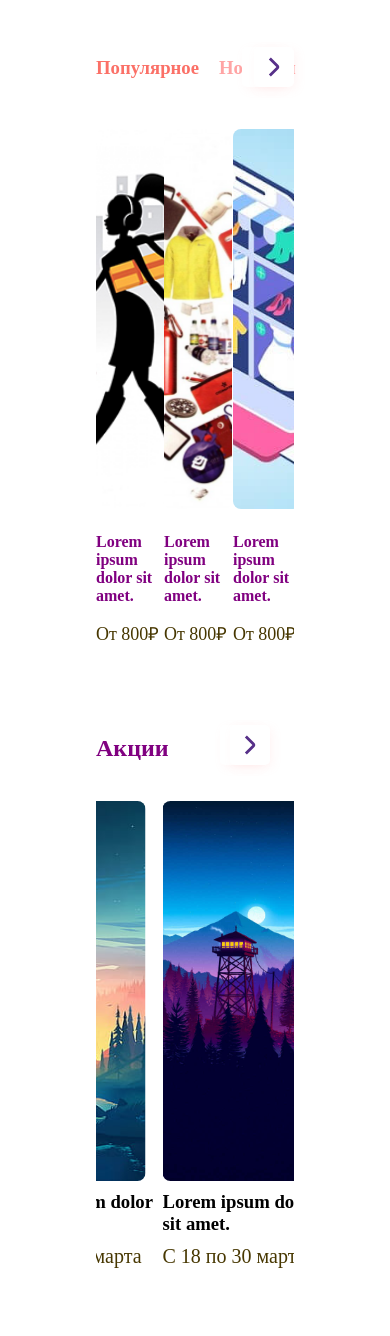
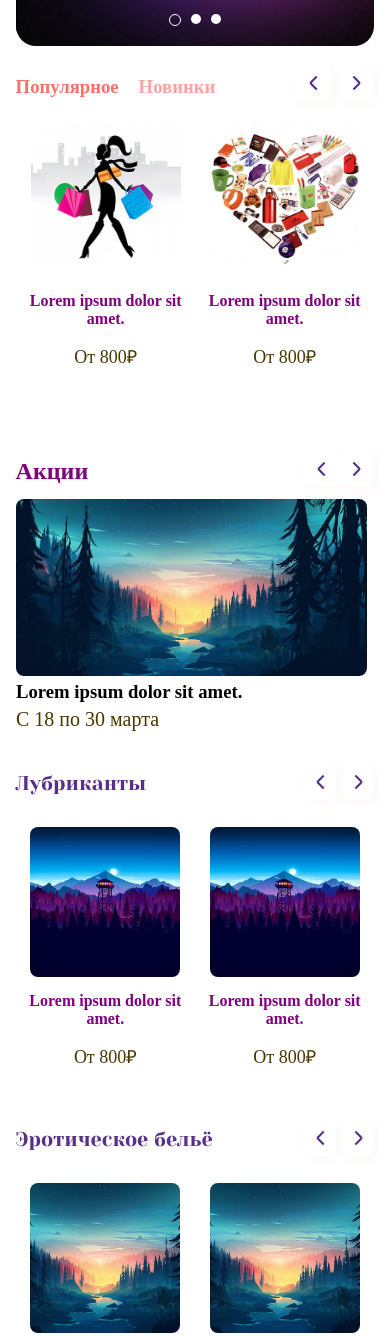
Before and after one commit to Natalia-Orlova/Slider, a plain HTML site: page index.html in a window 390 px wide. Shown: the part 168-1504 px from the top of the page. Drawn offline with Linux system fonts and the light colour scheme; files whose address does not match are found by name.

Commit message:
mobile & tablet

```diff
--- a/assets/itc-slider1.css
+++ b/assets/itc-slider1.css
@@ -118,3 +118,15 @@
   background-color: rgba(255, 255, 255, 0);
   border: 1px solid #fff;
 }
+
+@media screen and (min-width: 320px) and (max-width: 767px) {
+  .itc-slider-btn {
+    width: 35px;
+    height: 35px;
+  }
+  .itc-slider-btn::before {
+    width: 15px;
+    height: 15px;
+  }
+
+}
--- a/assets/style.css
+++ b/assets/style.css
@@ -5,7 +5,7 @@
 }
 
 .container {
-  padding: 50px 96px 25px;
+  padding: 2% 4% 1%;
 }
 
 .center {
@@ -82,7 +82,6 @@
   top: -12%;
 }
 
-
 /* Слайдер 3 АКЦИИ */
 
 .promotion {
@@ -113,7 +112,6 @@
   width: 100vw;
   transform: translateX(-25%);
 }
-
 
 .itc-slider-3 .itc-slider-btn {
   top: -12%;
@@ -154,11 +152,11 @@
   max-width: 34%;
   user-select: none;
 }
-.sliderSideBtns .itc-slider-btn{
+.sliderSideBtns .itc-slider-btn {
   position: unset;
 }
-/*меняем местами слайдер и наименование для нечетных*/
-.products .sliderSideBtns:nth-child(odd) > div:nth-child(1) {
+/*меняем местами слайдер и наименование для четных*/
+.products .sliderSideBtns:nth-child(even) > div:nth-child(1) {
   order: 2;
 }
 .nav {
@@ -185,3 +183,145 @@
   border-radius: 8px;
   margin-bottom: 15px;
 }
+
+
+/*планшетная версия*/
+@media (min-width: 768px) and (max-width: 1024px) {
+  /*популярное / новинки*/
+  .product-item__img {
+    width: 350px;
+    height: 350px;
+  }
+  .itc-slider-2 .itc-slider-item {
+    max-width: 50%;
+  }
+
+  /*акции*/
+  .itc-slider-3 .itc-slider-item {
+    max-width: 100%;
+  }
+  .move-left {
+    transform: translateX(0);
+  }
+  .itc-slider-3 .itc-slider-btn-prev {
+    right: 6%;
+  }
+  .itc-slider-3 .itc-slider-btn-next {
+    right: 0;
+  }
+
+  /*слайдеры продуктов*/
+  .sliderSideBtns {
+    flex-direction: column;
+  }
+  .products .sliderSideBtns:nth-child(even) > div:nth-child(1) {
+    order: 0;
+  }
+  .nav {
+    width: 100%;
+    flex-direction: row;
+    align-items: center;
+  }
+  .nav h3 {
+    font-size: 28px;
+    margin-bottom: 24px;
+  }
+  .slider__item {
+    flex: 0 0 35%;
+    max-width: 35%;
+  }
+  .product__img {
+    width: 200px;
+    height: 200px;
+  }
+}
+
+/*мобильная версия*/
+@media screen and (min-width: 320px) and (max-width: 767px) {
+  /*слайдер 1*/
+  .itc-slider-1 {
+    margin-bottom: 30px;
+  }
+  .itc-slider-1 .itc-slider-indicator {
+    width: 10px;
+    height: 10px;
+  }
+  /*популярное/новинки*/
+  #tabs {
+    margin-bottom: 20px;
+  }
+  .itc-slider-2 .itc-slider-item {
+    max-width: 50%;
+    align-items: center;
+  }
+  .product-item__img {
+    width: 150px;
+    height: 150px;
+  }
+  .itc-slider-2 .itc-slider-btn {
+    top: -14%;
+  }
+  .itc-slider-2 .itc-slider-btn-prev {
+    right: 12%;
+  }
+  .itc-slider-2 .itc-slider-btn-next {
+    right: 0;
+  }
+  /*акции*/
+  .promotion__header {
+    margin-bottom: 4%;
+  }
+  .itc-slider-3 {
+    margin-bottom: 20px;
+  }
+  .itc-slider-3 .itc-slider-item {
+    max-width: 100%;
+    gap: 5px;
+  }
+  .promotion-item__img {
+    width: 90%;
+    height: 70%;
+  }
+  .move-left {
+    transform: translateX(0);
+  }
+  .itc-slider-3 .itc-slider-btn {
+    top: -12%;
+  }
+  .itc-slider-3 .itc-slider-btn-prev {
+    right: 10%;
+  }
+  .itc-slider-3 .itc-slider-btn-next {
+    right: 0;
+  }
+  /*слайдеры продуктов*/
+  .sliderSideBtns {
+    flex-direction: column;
+  }
+  .products .sliderSideBtns:nth-child(even) > div:nth-child(1) {
+    order: 0;
+  }
+  .nav {
+    width: 100%;
+    flex-direction: row;
+    align-items: center;
+  }
+  .nav h3 {
+    font-size: 20px;
+    margin-bottom: 32px;
+  }
+  .slider__item {
+    flex: 0 0 50%;
+    max-width: 50%;
+    display: flex;
+    flex-direction: column;
+    align-items: center;
+  }
+  .product__img {
+    width: 150px;
+    height: 150px;
+  }
+  .product-item__name {
+    text-align: center;
+  }
+}
--- a/index.html
+++ b/index.html
@@ -170,7 +170,14 @@
 
         <div class="products center">
             <!--СЛАЙДЕР 1 СО СТРЕЛКАМИ СБОКУ-->
-            <div class="sliderSideBtns btns-left">
+            <div class="sliderSideBtns">
+                <div class="nav">
+                    <h3>Лубриканты</h3>
+                    <div class="btns">
+                        <button class="itc-slider-btn itc-slider-btn-prev"></button>
+                        <button class="itc-slider-btn itc-slider-btn-next"></button>
+                    </div>
+                </div>
                 <div class="slider__items">
                     <div class="slider__wrapper">
                         <div class="slider__item">
@@ -205,18 +212,17 @@
                         </div>
                     </div>
                 </div>
+            </div>
+
+            <!--СЛАЙДЕР 2 СО СТРЕЛКАМИ СБОКУ-->
+            <div class="sliderSideBtns">
                 <div class="nav">
-                    <h3>Лубриканты</h3>
+                    <h3>Эротическое бельё</h3>
                     <div class="btns">
                         <button class="itc-slider-btn itc-slider-btn-prev"></button>
                         <button class="itc-slider-btn itc-slider-btn-next"></button>
                     </div>
                 </div>
-            </div>
-
-            <!--СЛАЙДЕР 2 СО СТРЕЛКАМИ СБОКУ-->
-
-            <div class="sliderSideBtns btns-right">
                 <div class="slider__items">
                     <div class="slider__wrapper">
                         <div class="slider__item">
@@ -251,19 +257,17 @@
                         </div>
                     </div>
                 </div>
+            </div>
+
+            <!--СЛАЙДЕР 3 СО СТРЕЛКАМИ СБОКУ-->
+            <div class="sliderSideBtns">
                 <div class="nav">
-                    <h3>Эротическое бельё</h3>
+                    <h3>Портупеи</h3>
                     <div class="btns">
                         <button class="itc-slider-btn itc-slider-btn-prev"></button>
                         <button class="itc-slider-btn itc-slider-btn-next"></button>
                     </div>
                 </div>
-            </div>
-
-
-            <!--СЛАЙДЕР 3 СО СТРЕЛКАМИ СБОКУ-->
-
-            <div class="sliderSideBtns btns-left">
                 <div class="slider__items">
                     <div class="slider__wrapper">
                         <div class="slider__item">
@@ -298,19 +302,17 @@
                         </div>
                     </div>
                 </div>
+            </div>
+
+            <!--СЛАЙДЕР 4 СО СТРЕЛКАМИ СБОКУ-->
+            <div class="sliderSideBtns">
                 <div class="nav">
-                    <h3>Портупеи</h3>
+                    <h3>Игрушки</h3>
                     <div class="btns">
                         <button class="itc-slider-btn itc-slider-btn-prev"></button>
                         <button class="itc-slider-btn itc-slider-btn-next"></button>
                     </div>
                 </div>
-            </div>
-
-
-            <!--СЛАЙДЕР 4 СО СТРЕЛКАМИ СБОКУ-->
-
-            <div class="sliderSideBtns btns-right">
                 <div class="slider__items">
                     <div class="slider__wrapper">
                         <div class="slider__item">
@@ -345,17 +347,8 @@
                         </div>
                     </div>
                 </div>
-                <div class="nav">
-                    <h3>Игрушки</h3>
-                    <div class="btns">
-                        <button class="itc-slider-btn itc-slider-btn-prev"></button>
-                        <button class="itc-slider-btn itc-slider-btn-next"></button>
-                    </div>
-                </div>
             </div>
-
         </div>
-
 
 
     </div>
```
Also changed, not shown: assets/sideBtns.js (+36 -1 lines).
